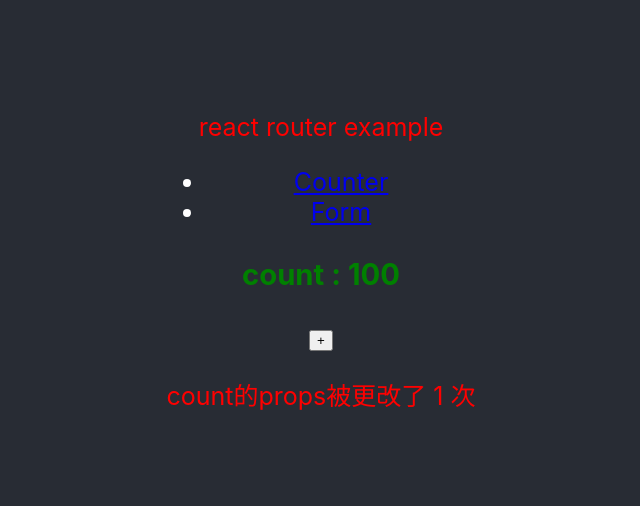
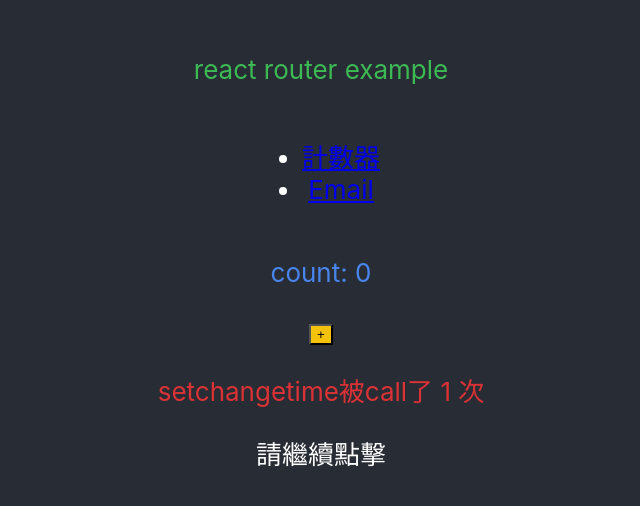
Before and after one commit to WuYoTing/Isthereanyclothes-react, a React (Create React App) app: page /counter in a window 1280 px wide. Shown: the part 138-644 px from the top of the page, without its empty margins (319-959 px from the left). Built offline with nearby package versions, Linux system fonts and the light colour scheme.

Commit message:
refactor: 練習自己重寫一次

```diff
--- a/src/App.js
+++ b/src/App.js
@@ -1,35 +1,30 @@
-import React, {useEffect, useState} from 'react';
+import React, {useState} from 'react';
+import {BrowserRouter as Router, Switch, Route, Link} from 'react-router-dom';
 import './App.css';
-import {BrowserRouter as Router, Switch, Route, Link} from 'react-router-dom'
+import './scss/style.scss';
 import Counter from "./components/Counter";
-import Form from './components/Form'
+import Form from "./components/Form";
 
 const App = () => {
-    const [count, setCount] = useState(50);
-    const [formDone, setFormDone] = useState(false);
-
+    const [count, setCount] = useState(0);
+    const [formdone, setFormdone] = useState(false)
     return (
         <Router>
             <div className="App">
-                <div className="App-header" style={{fontSize: '25px'}}>
-
-                    <div className="App">
-                        <p>react router example</p>
-                        <ul>
-                            <li><Link to="counter">Counter</Link></li>
-                            <li><Link to="form">Form</Link></li>
-                        </ul>
-                        <Switch>
-                            <Route path='/counter' component={() => <Counter count={count} setCount={setCount}/>}/>
-                            <Route path='/form'
-                                   component={() => <Form formDone={formDone} setFormDone={setFormDone}/>}/>
-                        </Switch>
-                    </div>
-
+                <div className="App-header">
+                    <p className="hello">react router example</p>
+                    <ul>
+                        <li><Link to="counter">計數器</Link></li>
+                        <li><Link to="Form">Email</Link></li>
+                    </ul>
+                    <switch>
+                        <Route path='/counter' component={() => <Counter count={count} setCount={setCount}/>}/>
+                        <Route path='/form' component={() => <Form formdone={formdone} setFormdone={setFormdone}/>}/>
+                    </switch>
+                    {formdone ? <p>表單填寫完成</p> : null}
                 </div>
             </div>
         </Router>
     );
 }
-
 export default App;
--- a/src/components/Counter.js
+++ b/src/components/Counter.js
@@ -1,26 +1,19 @@
-import React, {useState, useEffect} from 'react';
-import '../scss/style.scss';
+import React, {useEffect, useState} from "react";
 
 const Counter = (props) => {
-    const [changeTime, setChangetime] = useState(0);
+    const [changetime, setChangetime] = useState(0);
 
     useEffect(() => {
-        props.setCount(100);
-        console.log('test1');
-    }, [])
-    useEffect(() => {
-        setChangetime(changeTime + 1);
-        console.log('test2');
+        setChangetime(changetime + 1);
     }, [props.count])
     return (
         <div>
-            <h3 className={'h3'}>count : {props.count}</h3>
-            <button onClick={() => props.setCount(props.count - 1)}>+</button>
-            <p>count的props被更改了 {changeTime} 次</p>
-            {changeTime > 5 ? <h4 className={'tmp2'}>改動太多次了</h4> : null}
-            {changeTime > 20 && <h5 className={'tmp1'}>count 刪除中</h5>}
+            <p className="count">count: {props.count}</p>
+            <button className="btn" onClick={() => props.setCount(props.count + 1)}>+</button>
+            <p className="changetime">setchangetime被call了 {changetime} 次</p>
+            {changetime > 7 ? <p>已改動{changetime}次</p> : null}
+            {props.count < 5 && <p>請繼續點擊</p>}
         </div>
     )
 }
-
 export default Counter;
--- a/src/components/Form.js
+++ b/src/components/Form.js
@@ -1,27 +1,22 @@
-import React,{ useState } from 'react'
-import { withRouter } from "react-router";
+import React, {useState} from "react";
 
 const Form = (props) => {
     const [email, setEmail] = useState('');
     const [password, setPassword] = useState('');
-
     const handleSubmit = (e) => {
         e.preventDefault();
-        props.setFormDone(true);
-        setEmail('');
-        setPassword('');
-        props.history.push('/counter');
+        props.setFormdone(true);
     }
     return (
-        <div>
-            <form onSubmit={handleSubmit}>
-                <input name="email" type="text" onChange={(e) => setEmail(e.target.value)} value={email} />
-                <input name="password" type="password" onChange={(e) => setPassword(e.target.value)} value={password} />
-                <input type="submit" value="submit" />
-            </form>
-            {props.formDone ? "成功填寫表單" : "表單未完成"}
-        </div>
-    )
+        <form onSubmit={handleSubmit}>
+            <input name="email" type="text" placeholder="請輸入email"
+                   onChange={(e) => setEmail(e.target.value)} value={email}/>
+            <input name="password" type="password" placeholder="請輸入密碼"
+                   onChange={(e) => setPassword(e.target.value)} value={password}/>
+            <input type="submit" value="submit"/>
+            {props.formdone ? <p>email:{email} 密碼:{password}</p> : null}
+        </form>
+    );
 }
 
-export default withRouter(Form);
+export default Form;
--- a/src/scss/style.css
+++ b/src/scss/style.css
@@ -1,7 +1,19 @@
 @charset "UTF-8";
 /** SASS語法**/
-p {
-  color: red;
+.hello {
+  color: #3cba54;
+}
+
+.count {
+  color: #4885ed;
+}
+
+.btn {
+  background-color: #f4c20d;
+}
+
+.changetime {
+  color: #db3236;
 }
 
 /*# sourceMappingURL=style.css.map */
--- a/src/scss/style.scss
+++ b/src/scss/style.scss
@@ -1,21 +1,22 @@
 /** SASS語法**/
-$red: red;
-$green: green;
-$yellow: yellow;
+$google_Red: #db3236;
+$google_Green: #3cba54;
+$google_Yellow: #f4c20d;
+$google_Blue: #4885ed;
 $gray: gray;
 
-p {
-  color: $red;
+.hello {
+  color: $google_Green;
 }
 
-.h3 {
-  color: $green;
+.count {
+  color: $google_Blue;
 }
 
-.tmp2 {
-  color: $yellow;
+.btn {
+  background-color: $google_Yellow;
 }
 
-.tmp1 {
-  color: $gray;
+.changetime {
+  color: $google_Red
 }
```
Also changed, not shown: 1 other file (tests, documents, lock files or other folders).
